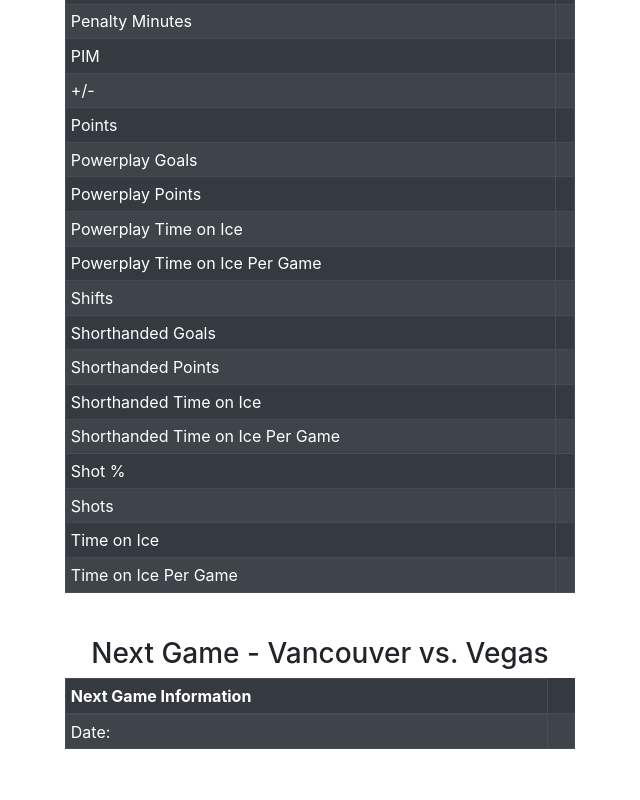
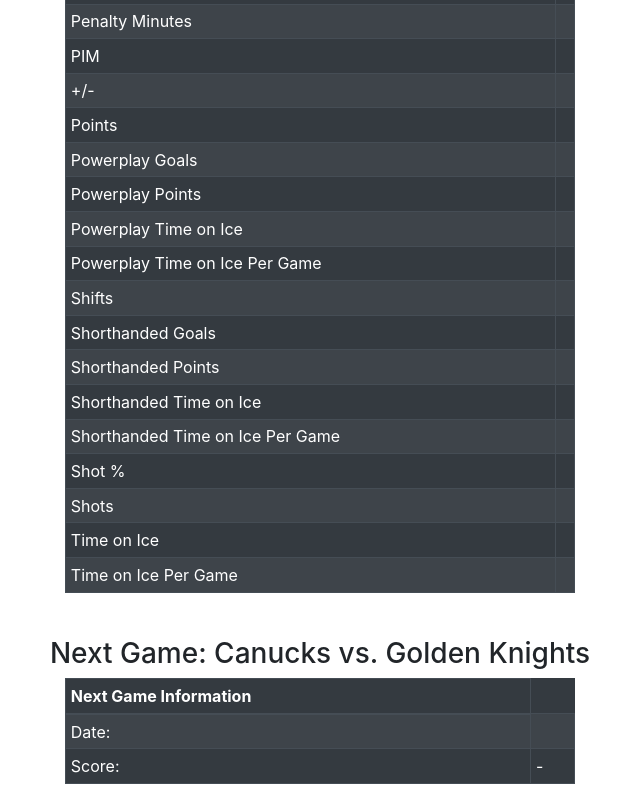
Before and after one commit to dustinbrooks60/Canucks-Stats, a React (Create React App) app: page / in a window 1280 px wide. Shown: the part 1016-1816 px from the top of the page, without its empty margins (320-960 px from the left). Before the commit the page ends 1781 px from the top, so only its background shows below. Built offline with nearby package versions, Linux system fonts and the light colour scheme; no server answers.

Commit message:
score working

```diff
--- a/src/components/NextGame.js
+++ b/src/components/NextGame.js
@@ -25,13 +25,15 @@
 
     render() {
         const date = this.props.nextGame.date;
+        const awayScore = this.props.nextGame.awayScore;
+        const homeScore = this.props.nextGame.homeScore;
 
         return (
             <Styles>
                 <Container>
                     <Row>
                         <Col>
-                            <h3 className="text-center">Next Game - Vancouver vs. Vegas</h3>
+                            <h3 className="text-center">Next Game: Canucks vs. Golden Knights</h3>
                         </Col>
                     </Row>
                     <Col md={{span: 6, offset: 3}}>
@@ -46,6 +48,11 @@
                                 <td>Date:</td>
                                 <td>{date}</td>
                             </tr>
+                            <tr>
+                                <td>Score:</td>
+                                <td>{homeScore} - {awayScore}</td>
+                            </tr>
+
                             </tbody>
                         </Table>
                     </Col>
--- a/src/reducers/fetchNextGameReducer.js
+++ b/src/reducers/fetchNextGameReducer.js
@@ -3,6 +3,8 @@
     nextGameSchedule: [],
     dates: [],
     date: '',
+    awayScore: '',
+    homeScore: '',
 
 
 }, action) {
@@ -29,6 +31,8 @@
                 nextGameSchedule: action.payload.teams[0].nextGameSchedule,
                 dates: action.payload.teams[0].nextGameSchedule.dates,
                 date: action.payload.teams[0].nextGameSchedule.dates[0].date,
+                awayScore: action.payload.teams[0].nextGameSchedule.dates[0].games[0].teams.away.score,
+                homeScore: action.payload.teams[0].nextGameSchedule.dates[0].games[0].teams.home.score
             }
         }
         default: return state;
```
